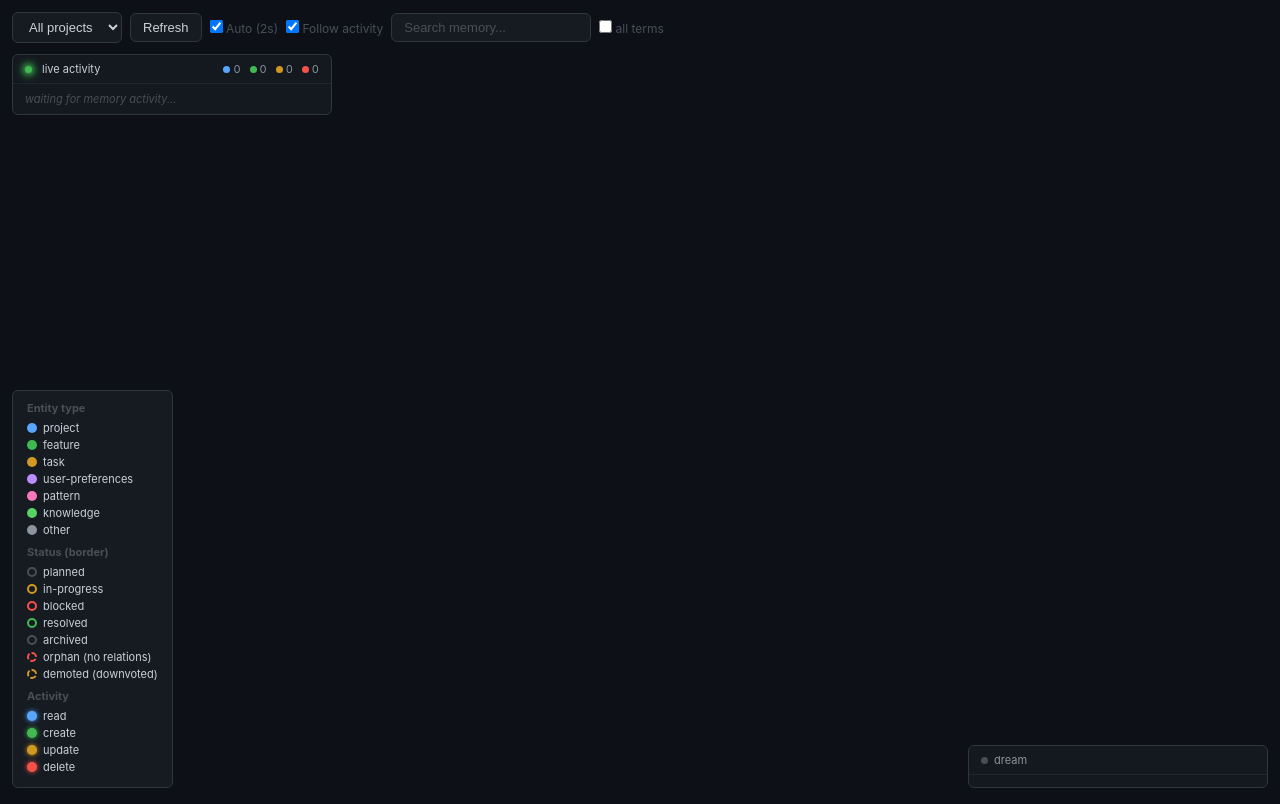
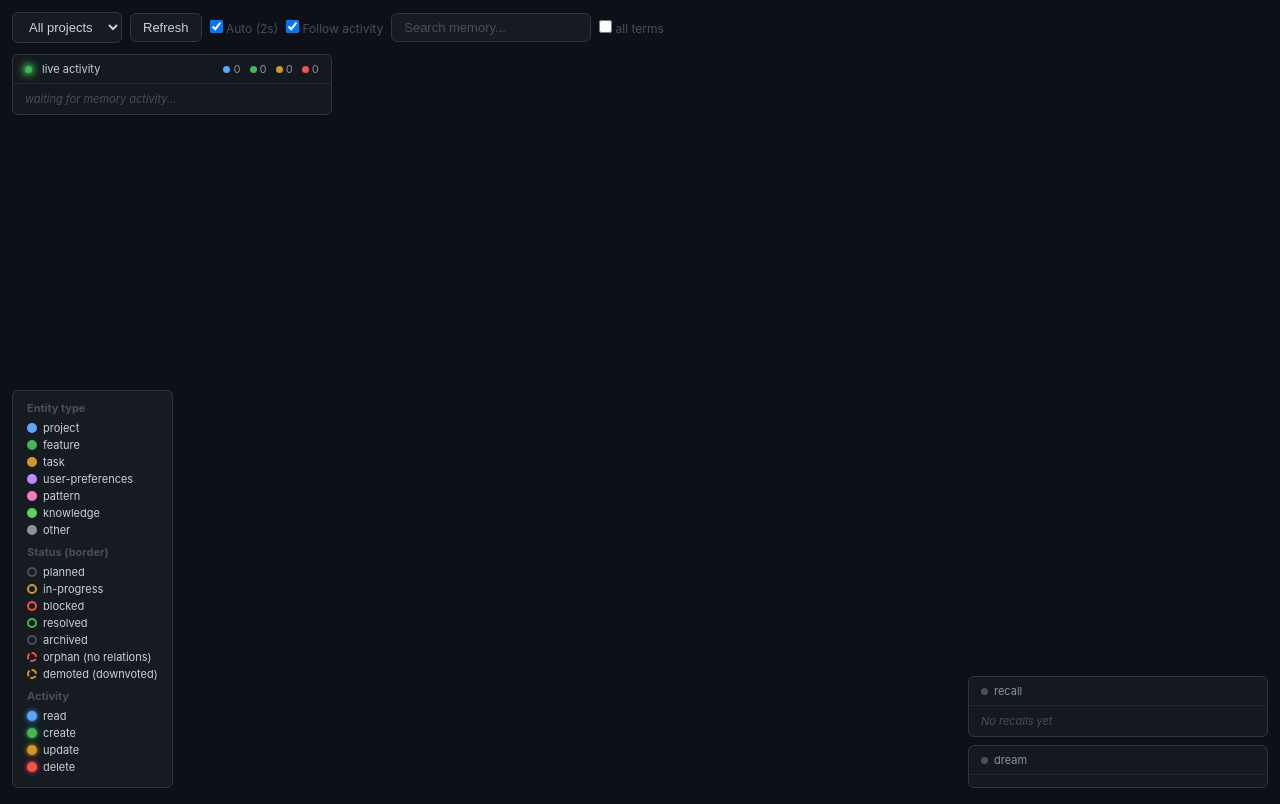
Before and after one commit to alexfayers/mcp-memory, a Python web app: template src/mcp_memory/templates/visualise.html in a window 1280 px wide. Run offline with Jinja, Linux system fonts and the light colour scheme; the template is opened without the code that fills it, so the values that code supplies are empty.

Commit message:
feat: surface recall activity in the visualiser (feed above the dream card)

```diff
--- a/src/mcp_memory/templates/visualise.html
+++ b/src/mcp_memory/templates/visualise.html
@@ -78,9 +78,24 @@ svg { width: 100vw; height: 100vh; }
 .node.search-hit circle:first-of-type { stroke: #58a6ff !important; stroke-width: 3; }
 .search-ring { fill: none; stroke: #58a6ff; stroke-opacity: 0.9; pointer-events: none; }
 .search-badge { fill: #58a6ff; font-size: 9px; font-weight: 700; pointer-events: none; }
-#dream { position: fixed; bottom: 12px; right: 12px; z-index: 10; width: 300px; max-width: 40vw;
-  background: rgba(22,27,34,0.9); border: 1px solid #30363d; border-radius: 6px;
+#agent-panels { position: fixed; bottom: 12px; right: 12px; z-index: 10; width: 300px; max-width: 40vw;
+  display: flex; flex-direction: column; gap: 8px; }
+#dream { background: rgba(22,27,34,0.9); border: 1px solid #30363d; border-radius: 6px;
   backdrop-filter: blur(4px); overflow: hidden; font-size: 11px; }
+#recall { background: rgba(22,27,34,0.9); border: 1px solid #30363d; border-radius: 6px;
+  backdrop-filter: blur(4px); overflow: hidden; font-size: 11px; }
+#recall-head { display: flex; align-items: center; gap: 8px; padding: 7px 12px; border-bottom: 1px solid #21262d; }
+#recall-head .pill { display: inline-flex; align-items: center; gap: 6px; color: #8b949e; }
+#recall-head .pill .dot { width: 7px; height: 7px; border-radius: 50%; background: #484f58; flex-shrink: 0; }
+#recall-head.on .pill .dot { background: #58a6ff; box-shadow: 0 0 6px #58a6ff; animation: glowpulse 1.6s ease-in-out infinite; }
+#recall-head .running { margin-left: auto; color: #58a6ff; font-variant-numeric: tabular-nums; }
+#recall-feed { max-height: 22vh; overflow-y: auto; }
+#recall-feed:empty::after { content: "No recalls yet"; display: block; padding: 8px 12px; color: #484f58; font-style: italic; }
+#recall-feed .rc { display: flex; flex-direction: column; gap: 1px; padding: 4px 12px; border-left: 3px solid var(--c); }
+#recall-feed .rc .top { display: flex; gap: 6px; align-items: baseline; }
+#recall-feed .rc .t { color: #484f58; font-variant-numeric: tabular-nums; flex-shrink: 0; }
+#recall-feed .rc .q { color: #c9d1d9; word-break: break-word; }
+#recall-feed .rc .meta { color: #6e7681; font-variant-numeric: tabular-nums; }
 #dream-head { display: flex; align-items: center; gap: 8px; padding: 7px 12px; border-bottom: 1px solid #21262d; }
 #dream-head .pill { display: inline-flex; align-items: center; gap: 6px; color: #8b949e; }
 #dream-head .pill .dot { width: 7px; height: 7px; border-radius: 50%; background: #484f58; flex-shrink: 0; }
@@ -133,12 +148,21 @@ svg { width: 100vw; height: 100vh; }
     <div id="legend-activity"></div>
   </div>
 </div>
-<div id="dream">
-  <div id="dream-head">
-    <span class="pill"><span class="dot"></span><span id="dream-state">dream</span></span>
-    <span class="idle" id="dream-idle"></span>
+<div id="agent-panels">
+  <div id="recall">
+    <div id="recall-head">
+      <span class="pill"><span class="dot"></span><span id="recall-state">recall</span></span>
+      <span class="running" id="recall-active"></span>
+    </div>
+    <div id="recall-feed"></div>
   </div>
-  <div id="dream-body"></div>
+  <div id="dream">
+    <div id="dream-head">
+      <span class="pill"><span class="dot"></span><span id="dream-state">dream</span></span>
+      <span class="idle" id="dream-idle"></span>
+    </div>
+    <div id="dream-body"></div>
+  </div>
 </div>
 <div id="panel">
   <button id="panel-close">&times;</button>
@@ -624,6 +648,33 @@ document.getElementById("dream-body").onclick = (e) => {
 fetchDream();
 setInterval(fetchDream, 5000);
 
+function renderRecall(d) {
+  const head = document.getElementById("recall-head");
+  head.classList.toggle("on", d.active > 0);
+  document.getElementById("recall-active").textContent = d.active > 0 ? `${d.active} running` : "";
+  const feed = document.getElementById("recall-feed");
+  const rows = (d.recent || []).slice().reverse().map(r => {  // newest first
+    const time = new Date(r.ts * 1000).toLocaleTimeString();
+    const colour = r.ok ? "#3fb950" : "#f85149";
+    const bits = [];
+    if (r.duration_ms != null) bits.push(formatDuration(r.duration_ms / 1000));
+    if (r.num_turns != null) bits.push(`${r.num_turns} turns`);
+    if (r.cost_usd != null) bits.push(`$${r.cost_usd.toFixed(2)}`);
+    const meta = bits.join(" · ") || (r.ok ? "" : "failed");
+    return `<div class="rc" style="--c:${colour}"><div class="top">`
+      + `<span class="t">${time}</span><span class="q">${(r.query || "").replace(/</g, "&lt;")}</span></div>`
+      + (meta ? `<span class="meta">${meta}</span>` : "") + `</div>`;
+  });
+  feed.innerHTML = rows.join("");
+}
+
+async function fetchRecall() {
+  try { renderRecall(await (await fetch("/api/recall")).json()); }
+  catch (e) { /* transient poll failure; retry next tick */ }
+}
+fetchRecall();
+setInterval(fetchRecall, 3000);
+
 loadProjects();
 </script>
 </body>
```
Also changed, not shown: tests/test_visualise.py (+7 -0 lines).
